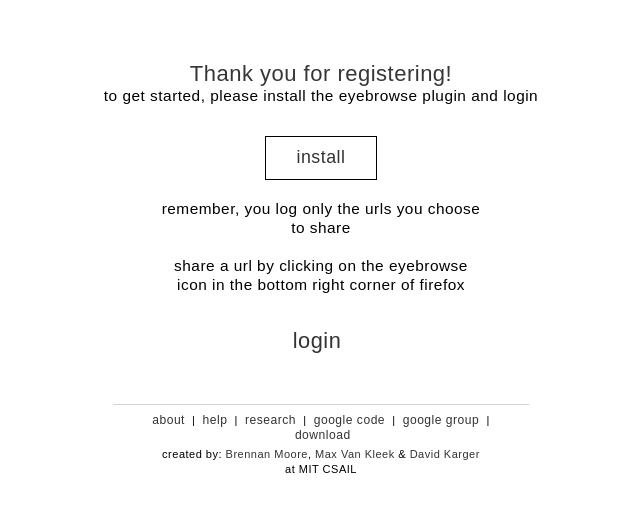
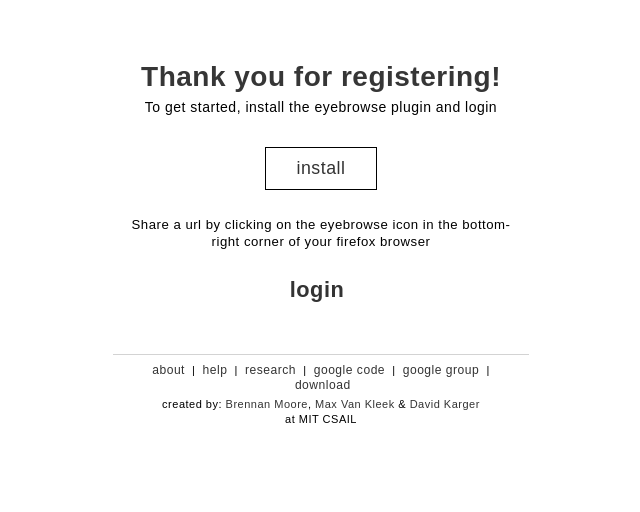
Before and after one commit to haystack/listit-server, a Django app: template eyebrowse/templates/registration/register_success.html in a window 1280 px wide. Shown: the part 32-544 px from the top of the page, without its empty margins (319-959 px from the left). Run offline with Django 3.2, Linux system fonts and the light colour scheme; the template is opened without the code that fills it, so the values that code supplies are empty; parts of the project's set-up code (start-up, migrations or seed data) failed here and were passed over.

Commit message:
changes to the register_success page w/ a few instructions on what to do)

```diff
--- a/eyebrowse/templates/registration/register_success.html
+++ b/eyebrowse/templates/registration/register_success.html
@@ -2,12 +2,12 @@
 {% block title %}Registration Successful{% endblock %}
 {% block content %}
 <div id="home">
-    <h1>Thank you for registering!</h1>
-    <h3>to get started, please install the eyebrowse plugin and login</h3>
-    <div id="signUpLink" style="margin-top:30px">
+    <h1 style="font-size:28px; font-weight:bold;">Thank you for registering!</h1>
+    <h3 style="margin-top:5px; font-size:14px;">To get started, install the eyebrowse plugin and login</h3>
+    <div id="signUpLink" style="margin-top:30px;margin-bottom:26px;">
         <a href="/releases/eyebrowse.xpi"> install</a>
     </div>
-    <h3 style="width:320px;margin-left:auto;margin-right:auto">remember, you log only the urls you choose to share<br /><br />share a url by clicking on the eyebrowse icon in the bottom right corner of firefox</h3>
-    <h2 style="margin-top:25px; padding-bottom:0px;border:none"><a href="/login/">login</a></h2>
+    <h5 style="width:390px;margin-left:auto;margin-right:auto; line-height:17px;">Share a url by clicking on the eyebrowse icon in the bottom-right corner of your firefox browser</h5>
+    <h2 style="margin-top:19px; padding-bottom:0px;border:none"><a href="/login/"><b>login</b></a></h2>
 </div>
 {% endblock %}
```
